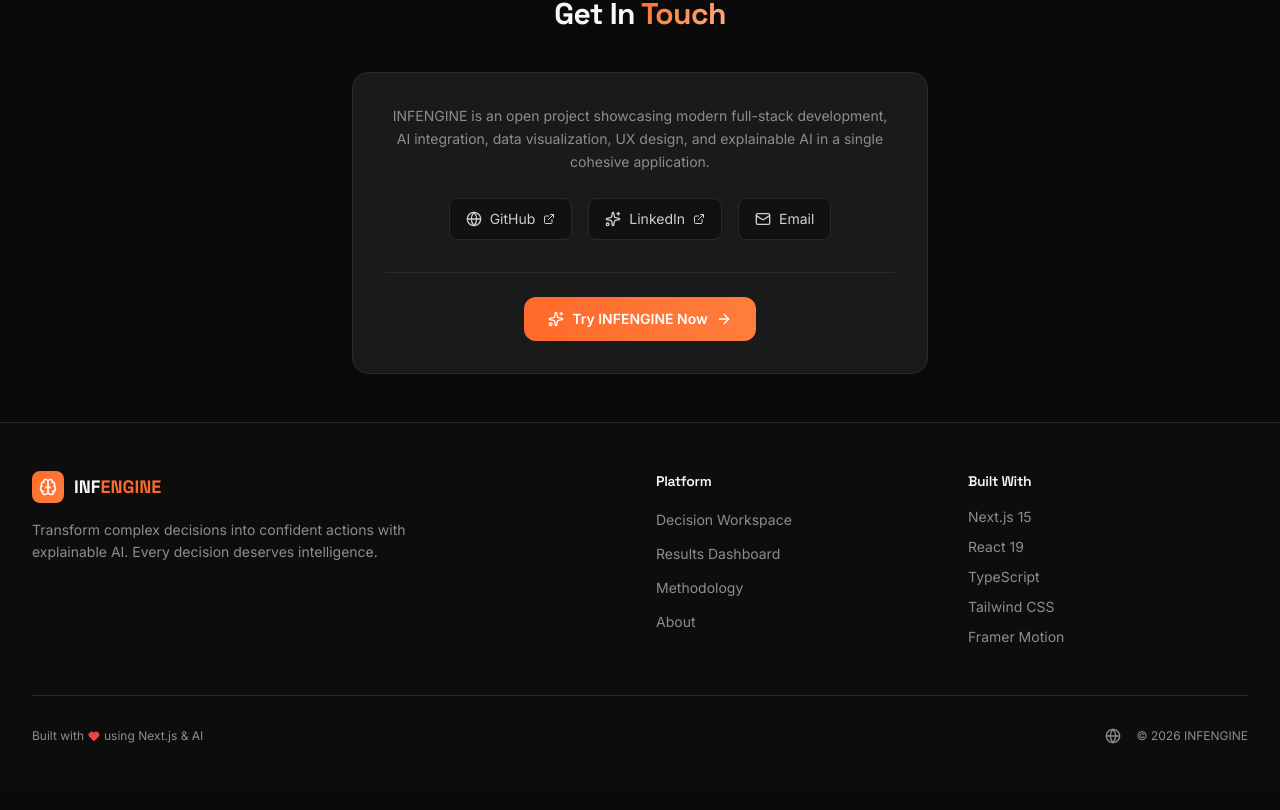
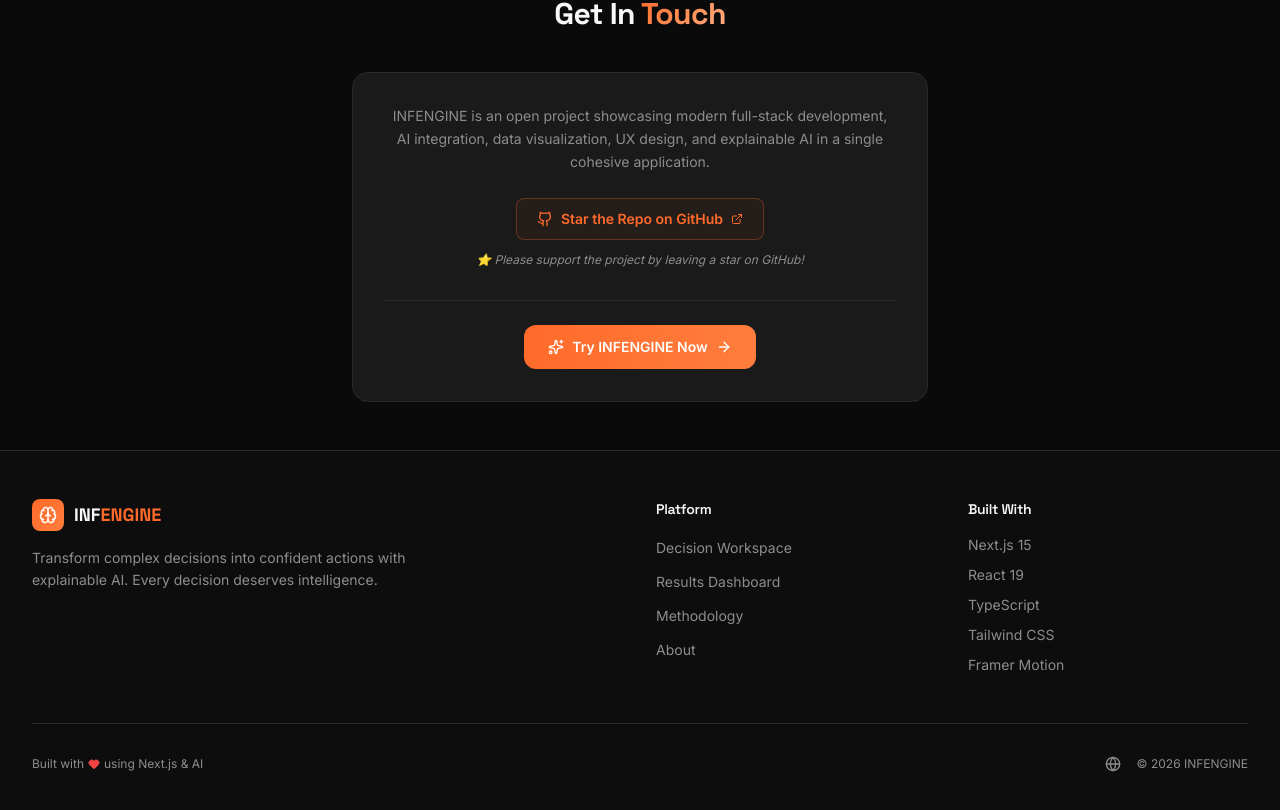
Before and after one commit to jaymore4501/INFENGINE, a Next.js app: page /about in a window 1280 px wide. Shown: the part 1836-2646 px from the top of the page. Built offline with nearby package versions, Linux system fonts and the light colour scheme.

Commit message:
feat: replace about page social links with repo star CTA link

```diff
--- a/src/app/about/page.tsx
+++ b/src/app/about/page.tsx
@@ -231,34 +231,24 @@
           data visualization, UX design, and explainable AI in a single cohesive application.
         </p>
 
-        <div className="flex items-center justify-center gap-4">
+        <div className="flex flex-col items-center justify-center gap-3">
           <a
-            href="https://github.com"
+            href="https://github.com/jaymore4501/INFENGINE.git"
             target="_blank"
             rel="noopener noreferrer"
-            className="flex items-center gap-2 rounded-lg border border-border bg-surface px-4 py-2.5 text-sm text-text-secondary hover:border-primary/30 hover:text-primary transition-all"
+            className="flex items-center gap-2 rounded-lg border border-primary/30 bg-primary/5 hover:bg-primary/10 px-5 py-2.5 text-sm font-semibold text-primary transition-all"
           >
-            <Globe className="h-4 w-4" />
-            GitHub
+            <svg className="h-4 w-4 animate-pulse" viewBox="0 0 24 24" fill="none" stroke="currentColor" strokeWidth="2" strokeLinecap="round" strokeLinejoin="round">
+              <path d="M15 22v-4a4.8 4.8 0 0 0-1-3.5c3 0 6-2 6-5.5.08-1.25-.27-2.48-1-3.5.28-1.15.28-2.35 0-3.5 0 0-1 0-3 1.5-2.64-.5-5.36-.5-8 0C6 2 5 2 5 2c-.3 1.15-.3 2.35 0 3.5A5.403 5.403 0 0 0 4 9c0 3.5 3 5.5 6 5.5-.39.49-.68 1.05-.85 1.65-.17.6-.22 1.23-.15 1.85v4" />
+              <path d="M9 18c-4.51 2-5-2-7-2" />
+            </svg>
+            Star the Repo on GitHub
             <ExternalLink className="h-3 w-3" />
           </a>
-          <a
-            href="https://linkedin.com"
-            target="_blank"
-            rel="noopener noreferrer"
-            className="flex items-center gap-2 rounded-lg border border-border bg-surface px-4 py-2.5 text-sm text-text-secondary hover:border-primary/30 hover:text-primary transition-all"
-          >
-            <Sparkles className="h-4 w-4" />
-            LinkedIn
-            <ExternalLink className="h-3 w-3" />
-          </a>
-          <a
-            href="mailto:hello@infengine.ai"
-            className="flex items-center gap-2 rounded-lg border border-border bg-surface px-4 py-2.5 text-sm text-text-secondary hover:border-primary/30 hover:text-primary transition-all"
-          >
-            <Mail className="h-4 w-4" />
-            Email
-          </a>
+
+          <p className="text-xs text-text-muted italic">
+            ⭐ Please support the project by leaving a star on GitHub!
+          </p>
         </div>
 
         <div className="mt-8 pt-6 border-t border-border">
```
